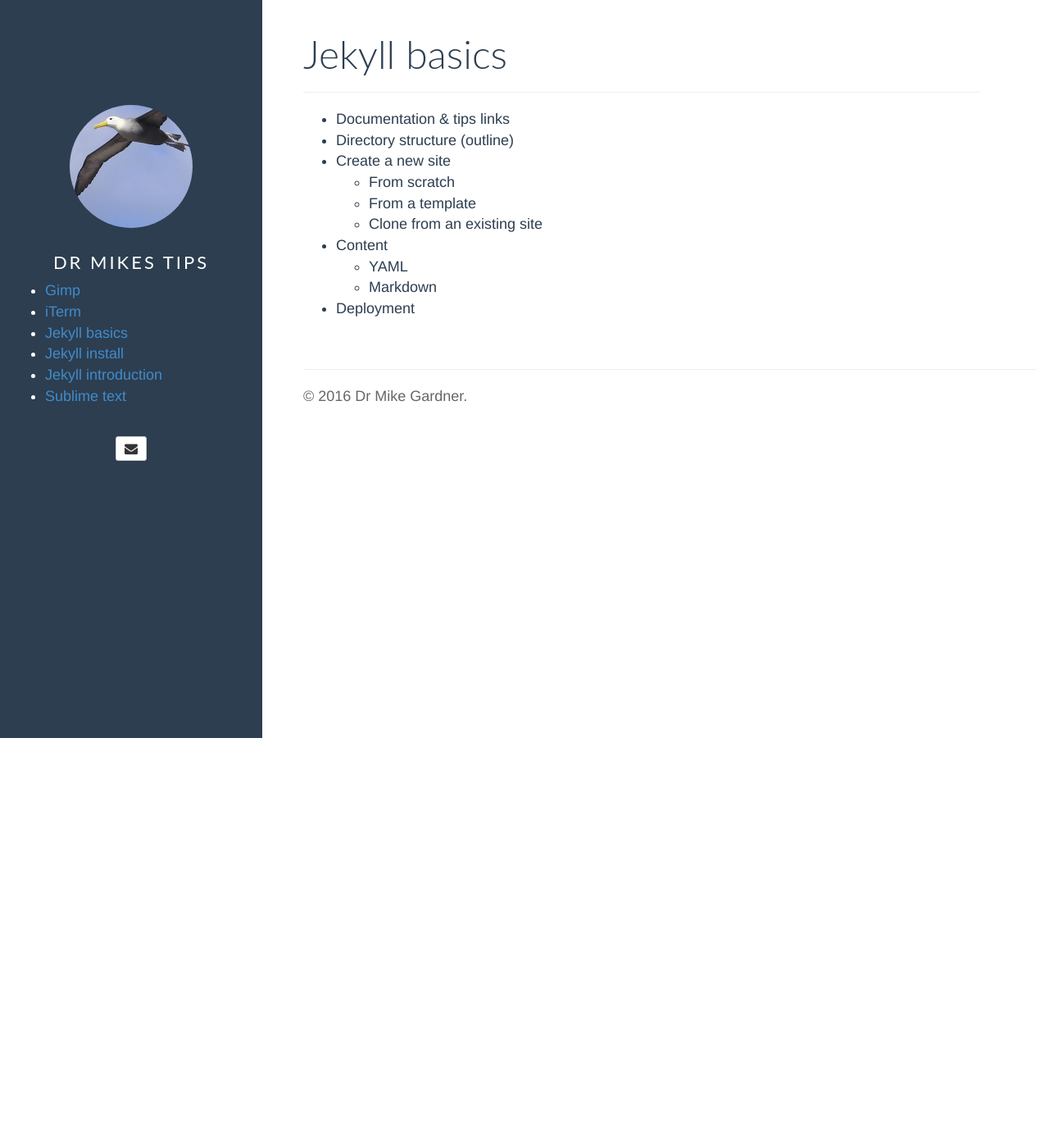
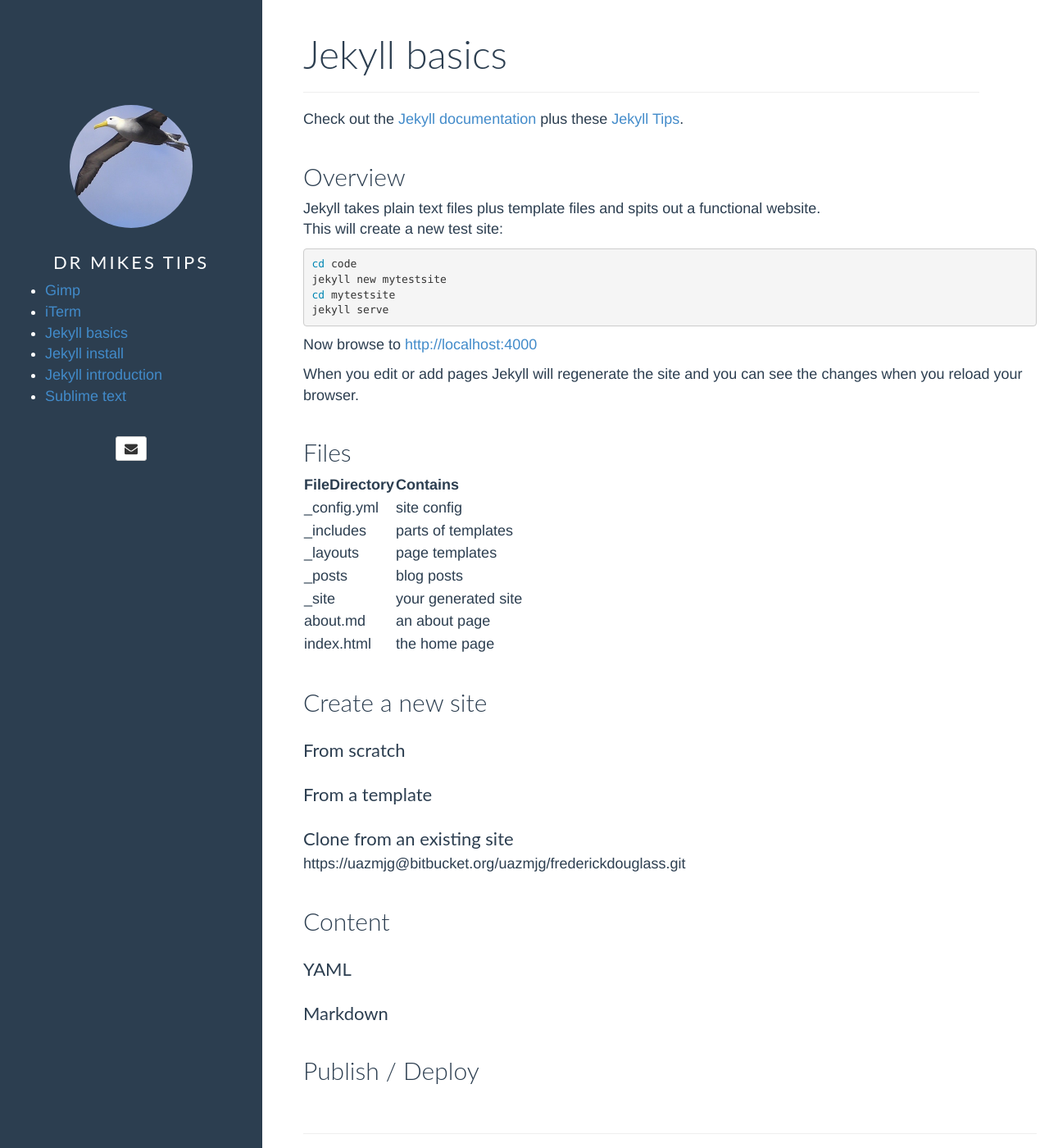
Before and after one commit to drmikeuk/tips, a Jekyll site: the page built from pages/jekyllbasics.md, in a window 1280 px wide and 1400 px high. Shown: the whole window at 82% size. Built offline with Jekyll 4.4.1, drawn with Linux system fonts in a browser that asks for light colours; some web fonts are replaced.

```diff
--- a/pages/jekyllbasics.md
+++ b/pages/jekyllbasics.md
@@ -3,13 +3,53 @@ layout:     page
 title:      "Jekyll basics"
 ---
 
-* Documentation & tips links
-* Directory structure (outline)
-* Create a new site
-	* From scratch
-	* From a template
-	* Clone from an existing site
-* Content
-	* YAML
-	* Markdown
-* Deployment
+Check out the [Jekyll documentation](https://jekyllrb.com/docs/home/) plus these [Jekyll Tips](http://jekyll.tips/guide/introduction/).
+
+Overview
+--------
+Jekyll takes plain text files plus template files and spits out a functional website.
+This will create a new test site:
+{% highlight bash %}cd code
+jekyll new mytestsite
+cd mytestsite
+jekyll serve{% endhighlight %}
+Now browse to [http://localhost:4000](http://localhost:4000])
+
+When you edit or add pages Jekyll will regenerate the site and you can see the changes when you reload your browser.
+
+Files
+-----
+
+| FileDirectory | Contains |
+| ------------ | ------------- |
+| _config.yml | site config |
+| _includes   | parts of templates |
+| _layouts    | page templates |
+| _posts      | blog posts |
+| _site       | your generated site |
+| about.md    | an about page |
+| index.html  | the home page |
+
+
+
+
+Create a new site
+-----------------
+
+### From scratch
+
+### From a template
+
+### Clone from an existing site
+
+https://uazmjg@bitbucket.org/uazmjg/frederickdouglass.git
+
+Content
+-------
+
+### YAML
+
+### Markdown
+
+Publish / Deploy
+----------------
```
